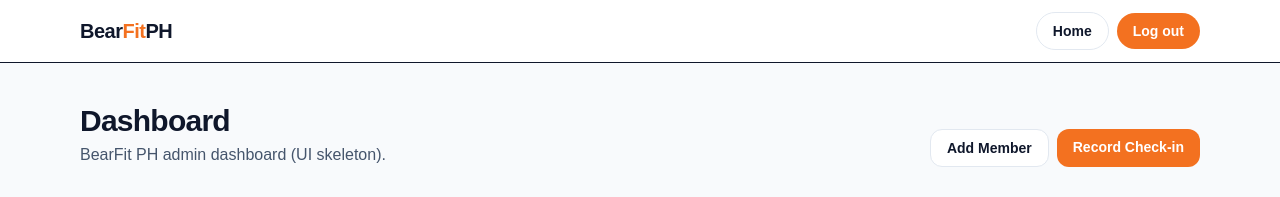
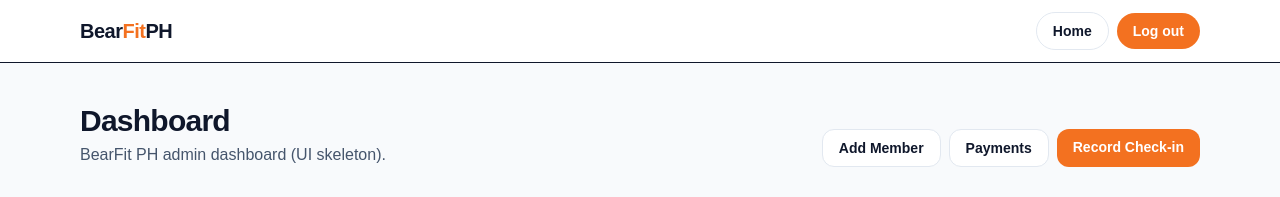
Before and after one commit to juancelot-plusultra/nextjs-boilerplate, a Next.js app: page /dashboard in a window 1280 px wide. Shown: the top 197 px of the page. Built offline with nearby package versions, Linux system fonts and the light colour scheme.

Commit message:
Paymenta button added

```diff
--- a/app/dashboard/page.tsx
+++ b/app/dashboard/page.tsx
@@ -43,7 +43,12 @@
             <button className="rounded-xl border border-slate-200 bg-white px-4 py-2 text-sm font-semibold hover:bg-slate-50">
               Add Member
             </button>
-
+<a
+  href="/payments"
+  className="rounded-xl border border-slate-200 bg-white px-4 py-2 text-sm font-semibold hover:bg-slate-50"
+>
+  Payments
+</a>
             <a
               href="/checkin"
               className="rounded-xl bg-[#f37120] px-4 py-2 text-sm font-semibold text-white hover:opacity-90"
```
